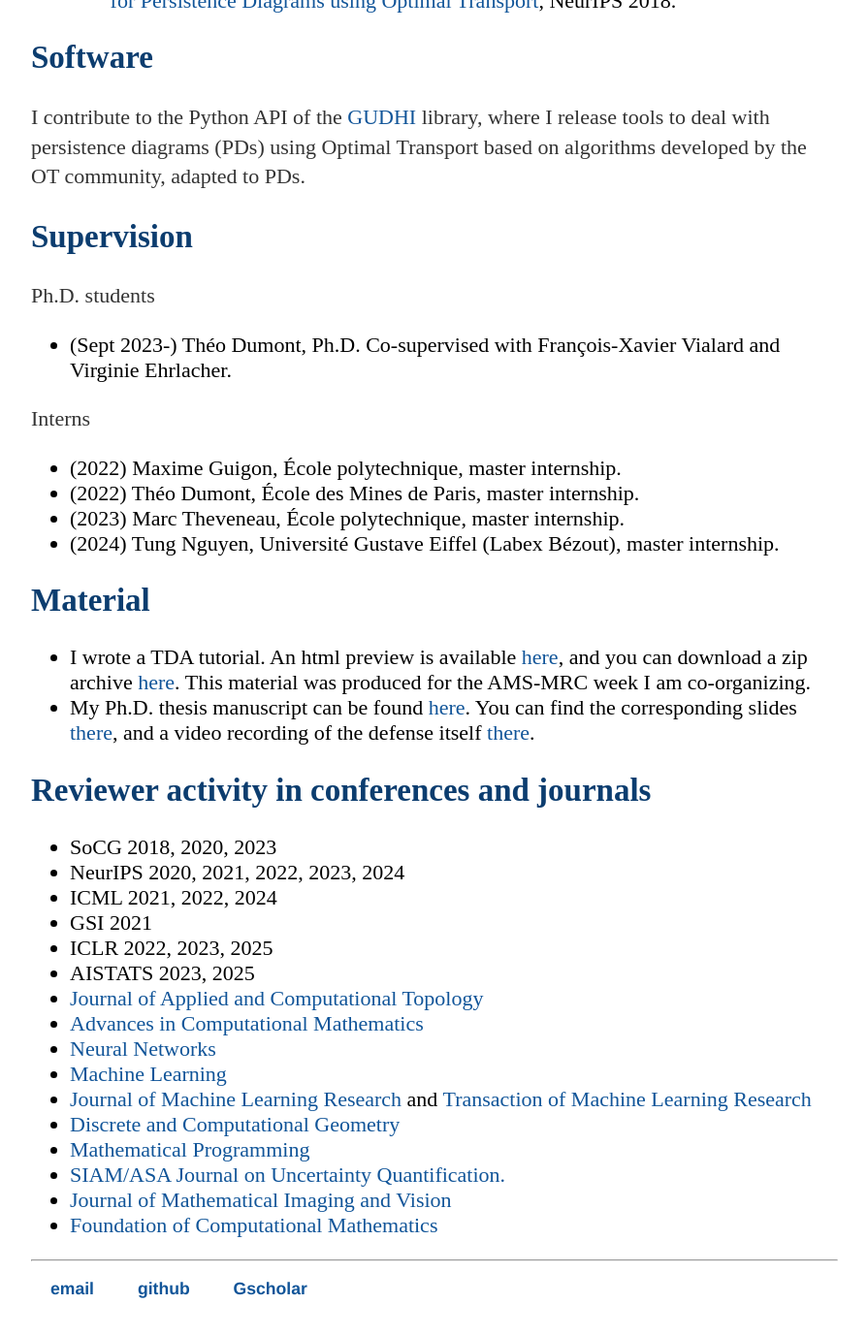
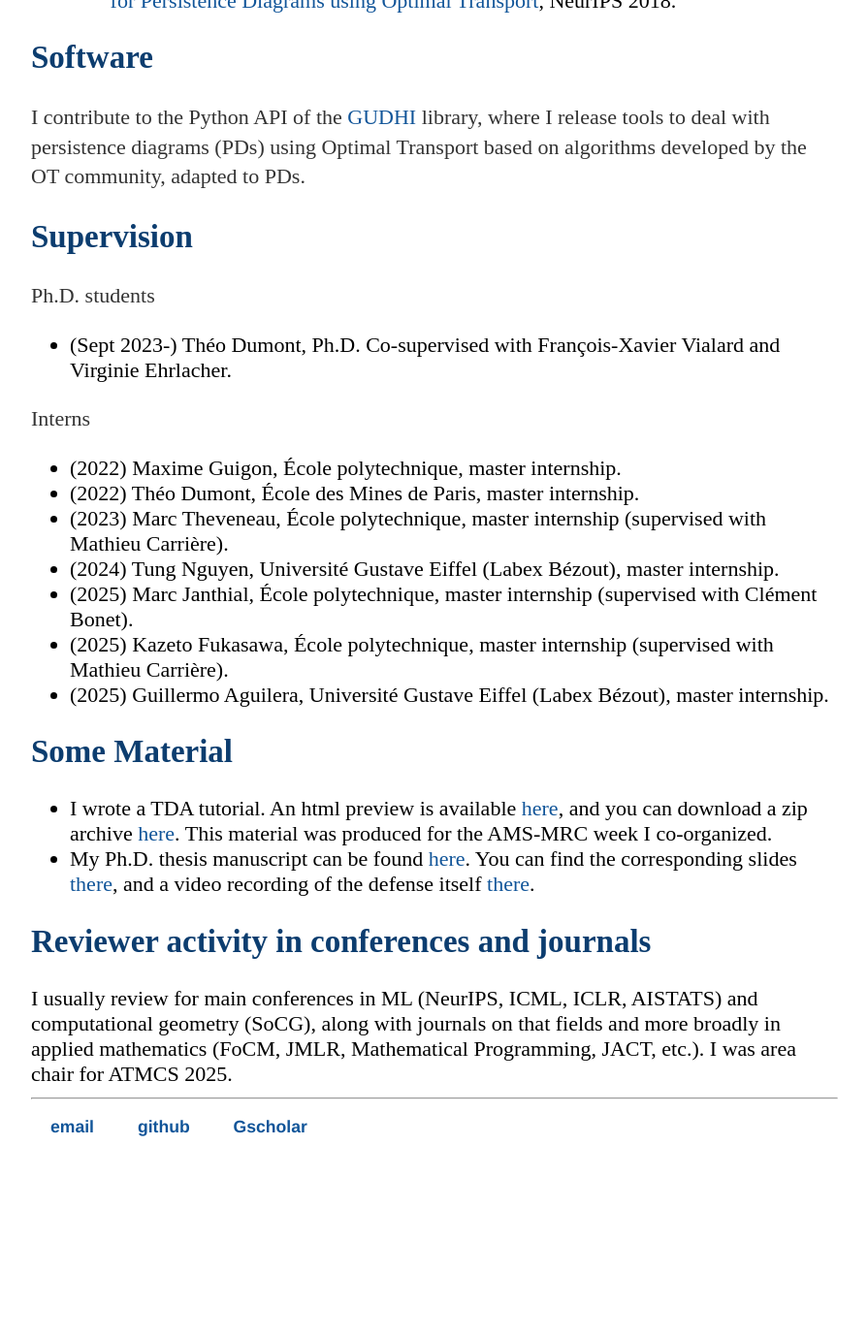
Before and after one commit to tlacombe/tlacombe.github.io, a Jekyll site: the page built from research/index.html, in a window 1280 px wide and 1400 px high, scrolled down 1663 px. Shown: the top 1378 px of the window at 97% size, without its empty margins (192-1087 px from the left). Built offline with Jekyll 4.4.1, drawn with Linux system fonts in a browser that asks for light colours; after the commit the page ends 2896 px from its top, so only the background shows below that.

Commit message:
update research

```diff
--- a/research/index.html
+++ b/research/index.html
@@ -30,23 +30,30 @@ title: TL - Research
 </ul>
 <p>Interns</p>
 <ul>
-	<li> (2022) Maxime Guigon, École polytechnique, master internship.
-	<li> (2022) Théo Dumont, École des Mines de Paris, master internship.
-	<li> (2023) Marc Theveneau, École polytechnique, master internship.
-	<li> (2024) Tung Nguyen, Université Gustave Eiffel (Labex Bézout), master internship.
+	<li> (2022) Maxime Guigon, École polytechnique, master internship.</li>
+	<li> (2022) Théo Dumont, École des Mines de Paris, master internship.</li>
+	<li> (2023) Marc Theveneau, École polytechnique, master internship (supervised with Mathieu Carrière).</li>
+	<li> (2024) Tung Nguyen, Université Gustave Eiffel (Labex Bézout), master internship.</li>
+	<li> (2025) Marc Janthial, École polytechnique, master internship (supervised with Clément Bonet).</li>
+	<li> (2025) Kazeto Fukasawa, École polytechnique, master internship (supervised with Mathieu Carrière).</li>
+	<li> (2025) Guillermo Aguilera, Université Gustave Eiffel (Labex Bézout), master internship.</li>
 </ul>
 
 
-<h2>Material</h2>
+<h2>Some Material</h2>
 	<ul>
-		<li>I wrote a TDA tutorial. An html preview is available <a href="./material/tda_tutorial/tda_tutorial.html">here</a>, and you can download a zip archive <a href="./material/tda_tutorial.zip">here</a>. This material was produced for the AMS-MRC week I am co-organizing.</li>
+		<li>I wrote a TDA tutorial. An html preview is available <a href="./material/tda_tutorial/tda_tutorial.html">here</a>, and you can download a zip archive <a href="./material/tda_tutorial.zip">here</a>. This material was produced for the AMS-MRC week I co-organized.</li>
 		<li> My Ph.D. thesis manuscript can be found <a href="./material/these.pdf">here</a>. You can find the corresponding slides <a href="./material/soutenance.pdf">there</a>, and a video recording of the defense itself <a href="https://www.youtube.com/watch?v=4rGDZ_wNwkk">there</a>.</li>
 	</ul>
 
 <h2>Reviewer activity in conferences and journals</h2>
+	I usually review for main conferences in ML (NeurIPS, ICML, ICLR, AISTATS) and computational geometry (SoCG), along with journals on that fields and more broadly in applied mathematics (FoCM, JMLR, Mathematical Programming, JACT, etc.).
+	<!--A (not always up-to-date) more extensive list can be found <a href="./material/review.html">here</a> (I mostly do this for myself).-->
+I was area chair for ATMCS 2025.
+	<!--
 	<ul>
 		<li> SoCG 2018, 2020, 2023 </li>
-		<li> NeurIPS 2020, 2021, 2022, 2023, 2024</li>
+		<li> NeurIPS 2020, 2021, 2022, 2023, 2024, 2025</li>
 		<li> ICML 2021, 2022, 2024</li>
 		<li> GSI 2021 </li>
 		<li> ICLR 2022, 2023, 2025 </li>
@@ -63,3 +70,4 @@ title: TL - Research
 		<li> <a href='https://www.springer.com/journal/10208'>Foundation of Computational Mathematics</a></li>
 
 	</ul>
+	-->
```
